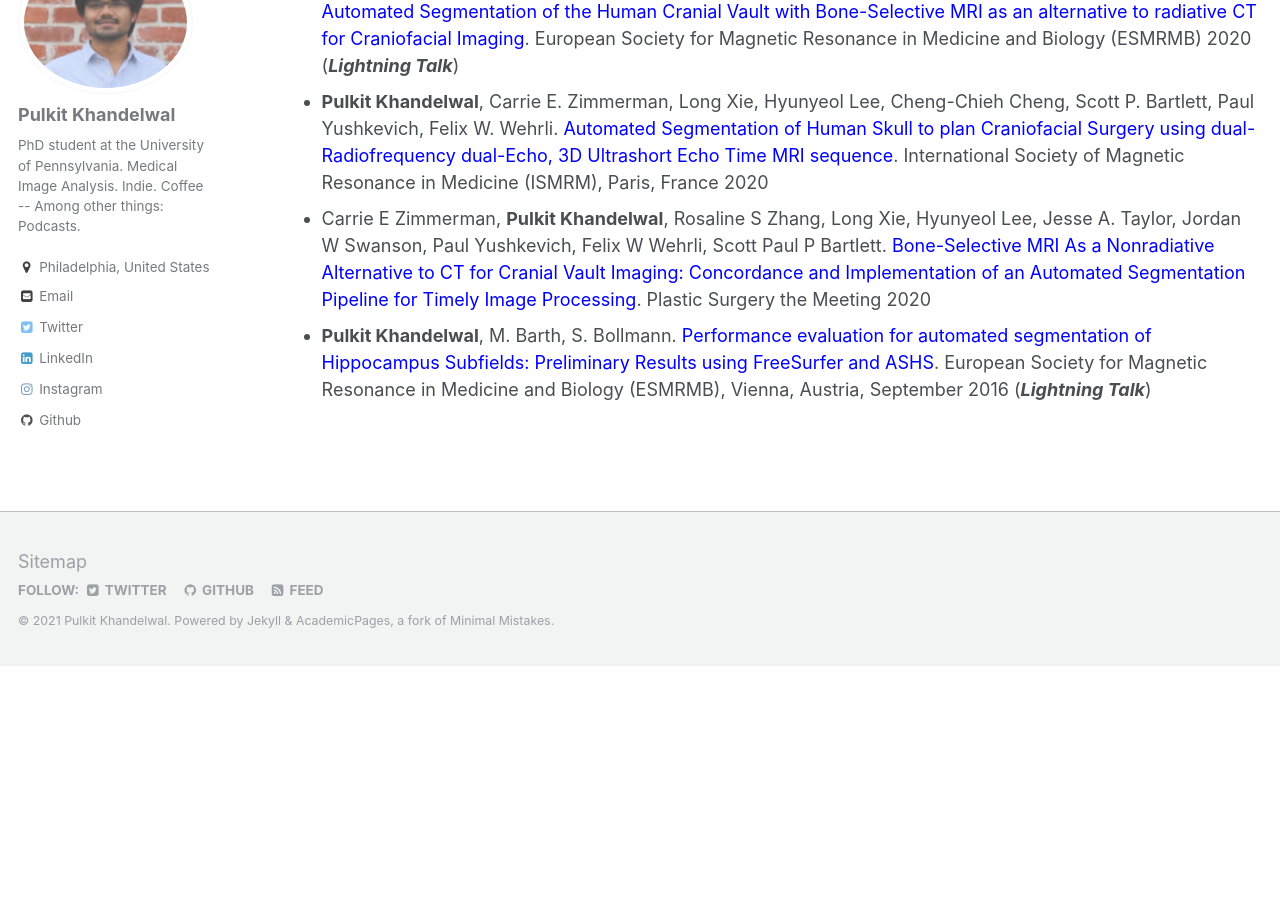
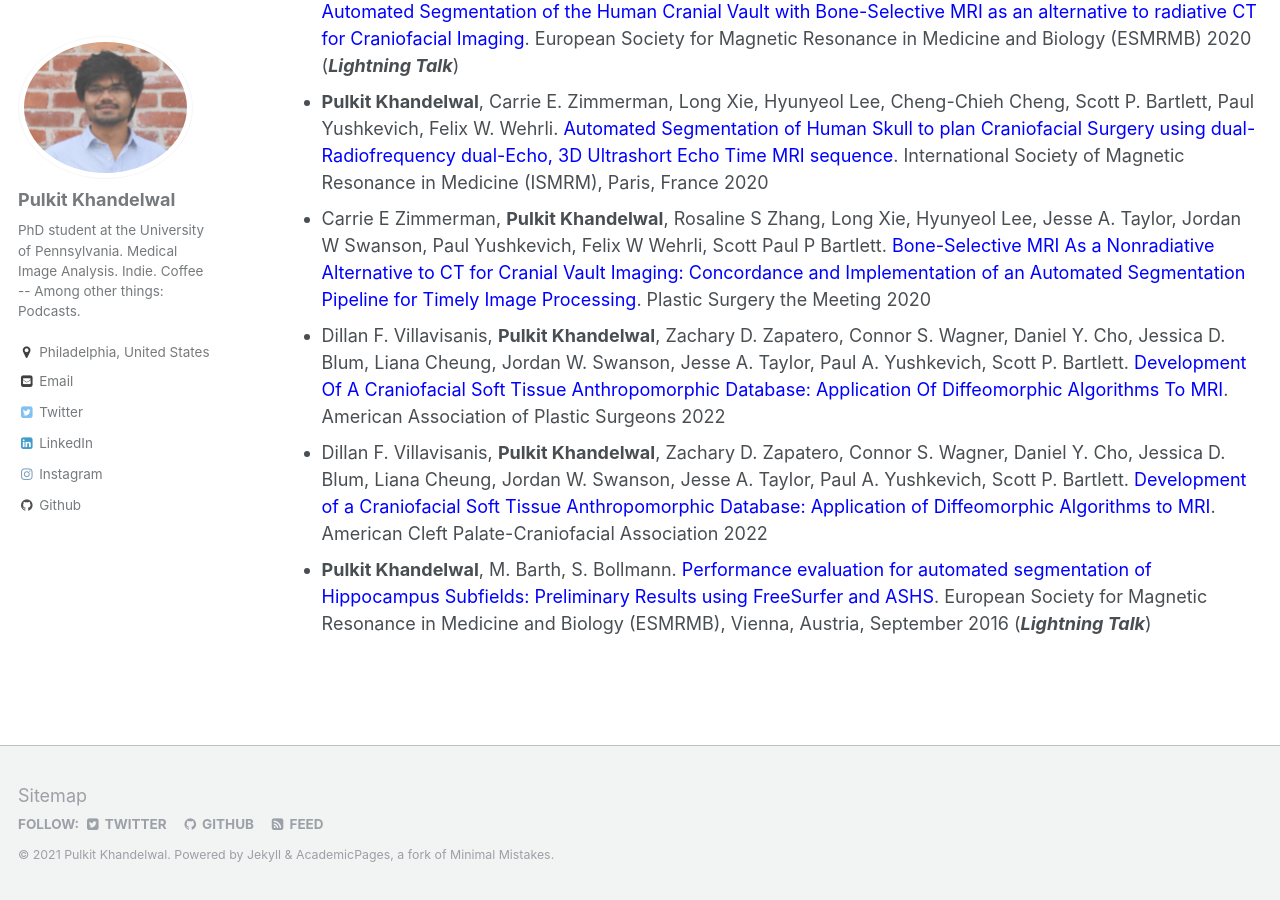
Before and after one commit to Pulkit-Khandelwal/pulkit-khandelwal.github.io, a Jekyll site: the page built from _pages/publications.md, in a window 1280 px wide and 900 px high, scrolled down 1182 px. Built offline with Jekyll 4.4.1, drawn with Linux system fonts in a browser that asks for light colours; before the commit the page ends 1848 px from its top, so only the background shows below that.

Commit message:
Update publications.md

```diff
--- a/_pages/publications.md
+++ b/_pages/publications.md
@@ -44,6 +44,8 @@
 Jordan W Swanson, Paul Yushkevich, Felix W Wehrli, Scott Paul P Bartlett. <span style="color:blue">Bone-Selective MRI As a
 Nonradiative Alternative to CT for Cranial Vault Imaging: Concordance and Implementation of an Automated
 Segmentation Pipeline for Timely Image Processing</span>. Plastic Surgery the Meeting 2020
+* Dillan F. Villavisanis, **Pulkit Khandelwal**, Zachary D. Zapatero, Connor S. Wagner, Daniel Y. Cho, Jessica D. Blum, Liana Cheung, Jordan W. Swanson, Jesse A. Taylor, Paul A. Yushkevich, Scott P. Bartlett. <span style="color:blue">Development Of A Craniofacial Soft Tissue Anthropomorphic Database: Application Of Diffeomorphic Algorithms To MRI</span>. American Association of Plastic Surgeons 2022
+* Dillan F. Villavisanis, **Pulkit Khandelwal**, Zachary D. Zapatero, Connor S. Wagner, Daniel Y. Cho, Jessica D. Blum, Liana Cheung, Jordan W. Swanson, Jesse A. Taylor, Paul A. Yushkevich, Scott P. Bartlett. <span style="color:blue">Development of a Craniofacial Soft Tissue Anthropomorphic Database: Application of Diffeomorphic Algorithms to MRI</span>. American Cleft Palate-Craniofacial Association 2022
 * **Pulkit Khandelwal**, M. Barth, S. Bollmann. <span style="color:blue">Performance evaluation for automated segmentation of Hippocampus
 Subfields: Preliminary Results using FreeSurfer and ASHS</span>. European Society for Magnetic Resonance in
 Medicine and Biology (ESMRMB), Vienna, Austria, September 2016 (***Lightning Talk***)
```
